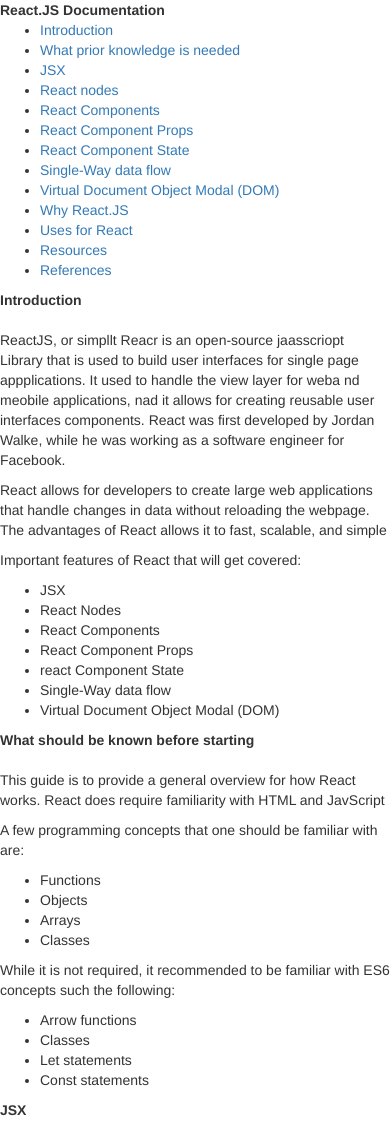
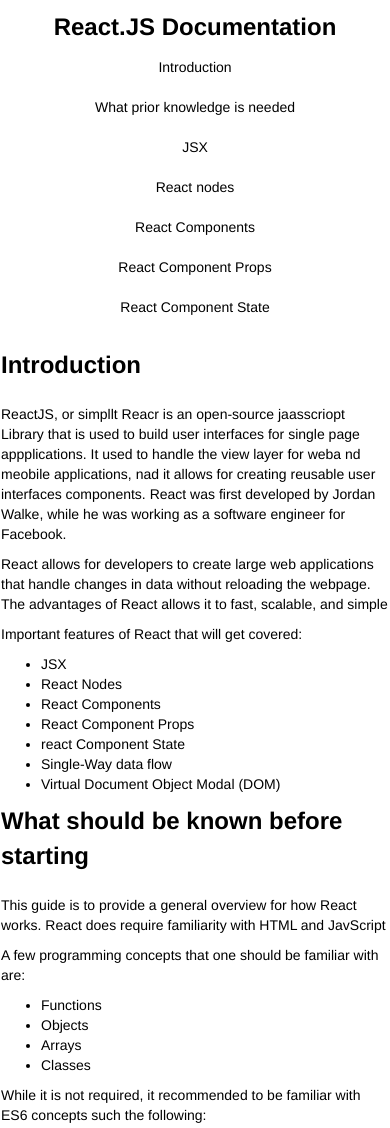
Before and after one commit to shelnutdan/Technical-Document, a plain HTML site: page Technical_Document/index.html in a window 390 px wide. Shown: the top 1128 px of the page. Drawn offline with nearby package versions, Linux system fonts and the light colour scheme.

Commit message:
Third commit: add css styling

```diff
--- a/Technical_Document/css/main.css
+++ b/Technical_Document/css/main.css
@@ -1,8 +1,63 @@
+body, html, main{
+  color:black;
+  height:100%
+}
+.row{
+  height:100%;
+}
 .col-sm-3{
-  border-right: 1px solid black;
+
+  position:fixed;
+  color:#000;
+
+  height:100%
 }
+.col-sm-3 header{
+  font-size: 24px;
 
+}
 
 header{
   font-weight: bold;
+  font-size: 24px;
+  margin-top:10px;
+  margin-bottom:2.5px;
+
+
 }
+
+.nav ul {
+  height:88%;
+  overflow-y:auto;
+  overflow-x:hidden;
+}
+
+.nav ul li{
+  border: 1px solid black;
+}
+.nav ul li a{
+  text-decoration: none;
+  list-style: none;
+
+}
+
+.nav-link{
+  color: black;
+}
+
+.col-sm-9{
+  border-left: 1px solid black;
+}
+
+@media screen and (max-width:765px){
+  .row{
+    height:80%;
+
+  }
+  .col-sm-3{
+    overflow: scroll;
+    text-align:center;
+    height:50%;
+
+  }
+}
--- a/Technical_Document/index.html
+++ b/Technical_Document/index.html
@@ -11,16 +11,16 @@
 <body>
   <div class='row'>
     <div class='col-sm-3'>
-      <nav id=nav-bar col=''>
+      <nav id='nav-bar'>
         <header>React.JS Documentation</header>
-        <ul>
+        <ul class='nav'>
           <li><a class='nav-link' href='#intro'>Introduction</a></li>
           <li><a class='nav-link' href='#prior_knowledge_needed'>What prior knowledge is needed</a></li>
           <li><a class='nav-link' href='#JSX'>JSX</a></li>
-          <li><a class='nav_link' href="#React_node">React nodes</a></li>
+          <li><a class='nav-link' href="#React_node">React nodes</a></li>
           <li><a class='nav-link' href='#React_components'>React Components</a></li>
           <li><a class='nav-link' href="#Component_props">React Component Props</a></li>
-          <li><a class="nav_link" href="#Component_state">React Component State</a></li>
+          <li><a class="nav-link" href="#Component_state">React Component State</a></li>
           <li><a class='nav-link' href='#Single_way_data_flow'>Single-Way data flow</a></li>
           <li><a class='nav-link' href='#Virtual_DOM'>Virtual Document Object Modal (DOM)</a></li>
           <li><a class='nav-link' href='#Why_use_it'>Why React.JS</a></li>
@@ -125,7 +125,6 @@
           <br>
           <article>
             <p>In short component states are used to store information about the component that can change over time. These changes can  come as a result of user or system events, such as a response to user input, a server request or time lapse.</p>
-            <code></code>
             <p>According to React documentation a state should:
               <blockquote>Contain data that a component's event handlers may change to trigger a UI update</blockquote>
             </p>
@@ -206,7 +205,6 @@
             <li><a href="https://legacy.gitbook.com/book/frontendmasters/react-enlightenment/details">React Enlightenment</a></li>
             <li><a href="https://www.w3schools.com/whatis/whatis_react.asp">React W3Schools</a></li>
             <li><a href="https://tylermcginnis.com/reactjs-tutorial-a-comprehensive-guide-to-building-apps-with-react/">React Tutorial by Tyler McGinnis</a></li>
-            <li><a href=""></a></li>
           </ul>
         </section>
         <section class='main-section' id='references'>
```
